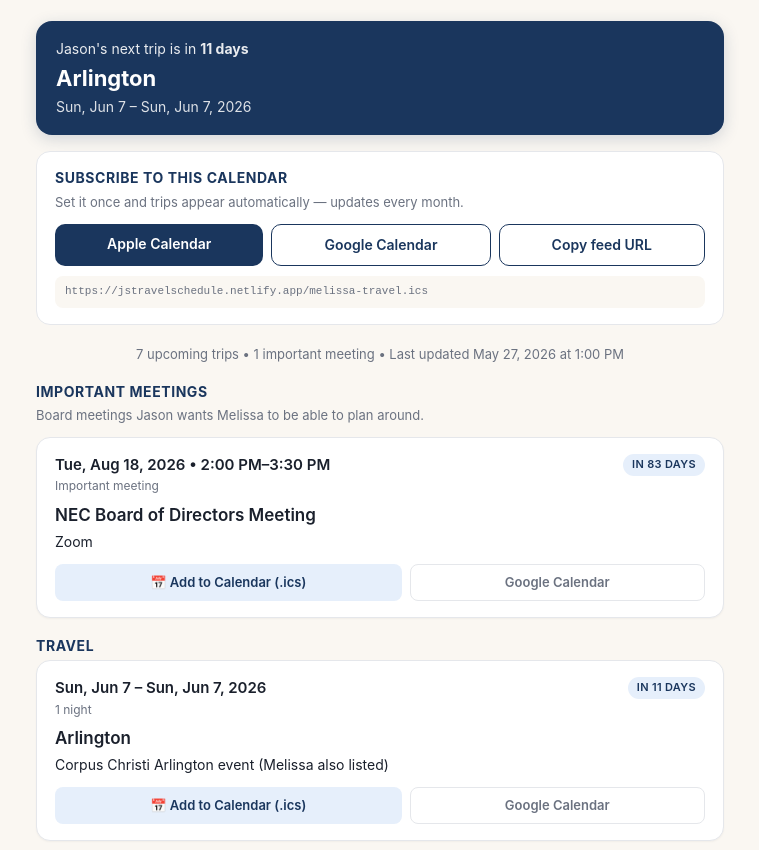
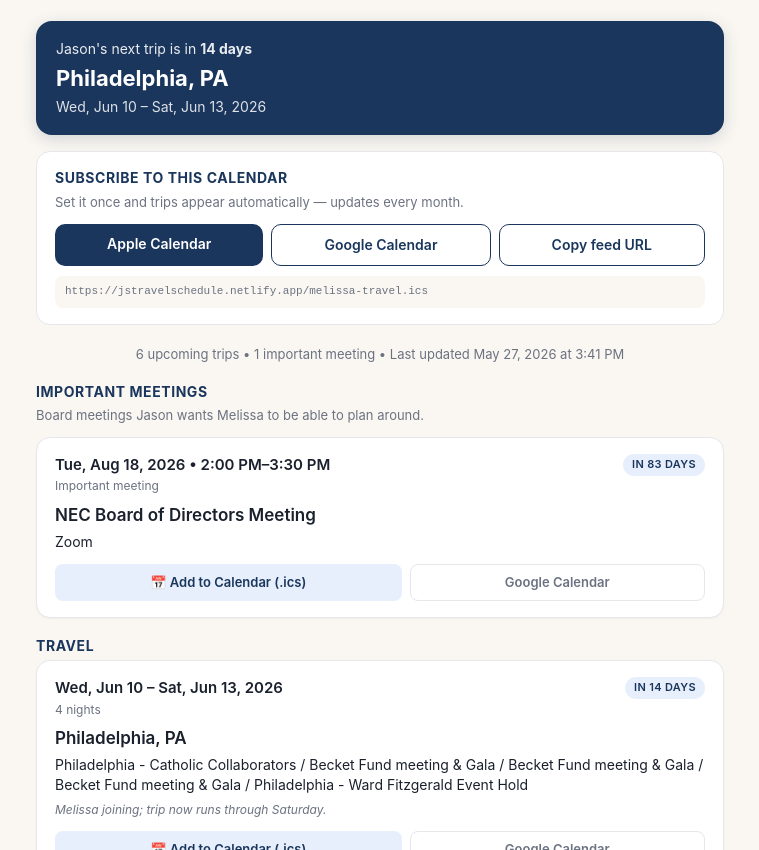
Before and after one commit to JRShanks/melissa-travel, a website: page index.html in a window 1280 px wide. Shown: the part 94-944 px from the top of the page, without its empty margins (260-1019 px from the left). Drawn offline with Linux system fonts and the light colour scheme.

Commit message:
Remove June Arlington trip

```diff
--- a/index.html
+++ b/index.html
@@ -107,9 +107,9 @@
     </header>
 
     <div class="next-up">
-          <div class="next-label">Jason's next trip is in <b>11 days</b></div>
-          <div class="next-city">Arlington</div>
-          <div class="next-when">Sun, Jun 7 – Sun, Jun 7, 2026</div>
+          <div class="next-label">Jason's next trip is in <b>14 days</b></div>
+          <div class="next-city">Philadelphia, PA</div>
+          <div class="next-when">Wed, Jun 10 – Sat, Jun 13, 2026</div>
         </div>
 
     <section class="subscribe">
@@ -123,7 +123,7 @@
       <code class="feed-url">https://jstravelschedule.netlify.app/melissa-travel.ics</code>
     </section>
 
-    <div class="summary">7 upcoming trips • 1 important meeting • Last updated May 27, 2026 at 1:00 PM</div>
+    <div class="summary">6 upcoming trips • 1 important meeting • Last updated May 27, 2026 at 3:41 PM</div>
 
     <section class="section-block important-meetings">
       <h2>Important meetings</h2>
@@ -151,22 +151,6 @@
       <h2>Travel</h2>
 
 
-        <article class="trip upcoming">
-          <header class="trip-head">
-            <div class="dates">
-              <div class="date-range">Sun, Jun 7 – Sun, Jun 7, 2026</div>
-              <div class="nights">1 night</div>
-            </div>
-            <span class="badge badge-upcoming">In 11 days</span>
-          </header>
-          <div class="city">Arlington</div>
-          <div class="purpose">Corpus Christi Arlington event (Melissa also listed)</div>
-
-          <div class="add-row">
-            <a class="add-btn" href="/trips/2026-06-07-arlington.ics" download>📅 Add to Calendar (.ics)</a>
-            <a class="add-btn ghost" href="https://calendar.google.com/calendar/render?action=TEMPLATE&amp;text=Jason%3A+Arlington&amp;dates=20260607%2F20260608&amp;details=Corpus+Christi+Arlington+event+%28Melissa+also+listed%29%0A%0A%0A%0AView+live%3A+https%3A%2F%2Fjstravelschedule.netlify.app&amp;location=Arlington" target="_blank" rel="noopener">Google Calendar</a>
-          </div>
-        </article>
         <article class="trip upcoming">
           <header class="trip-head">
             <div class="dates">
```
Also changed, not shown: RUN_REPORT.json (+6 -25 lines), scripts/generate.mjs (+9 -0 lines), 9 other files.
